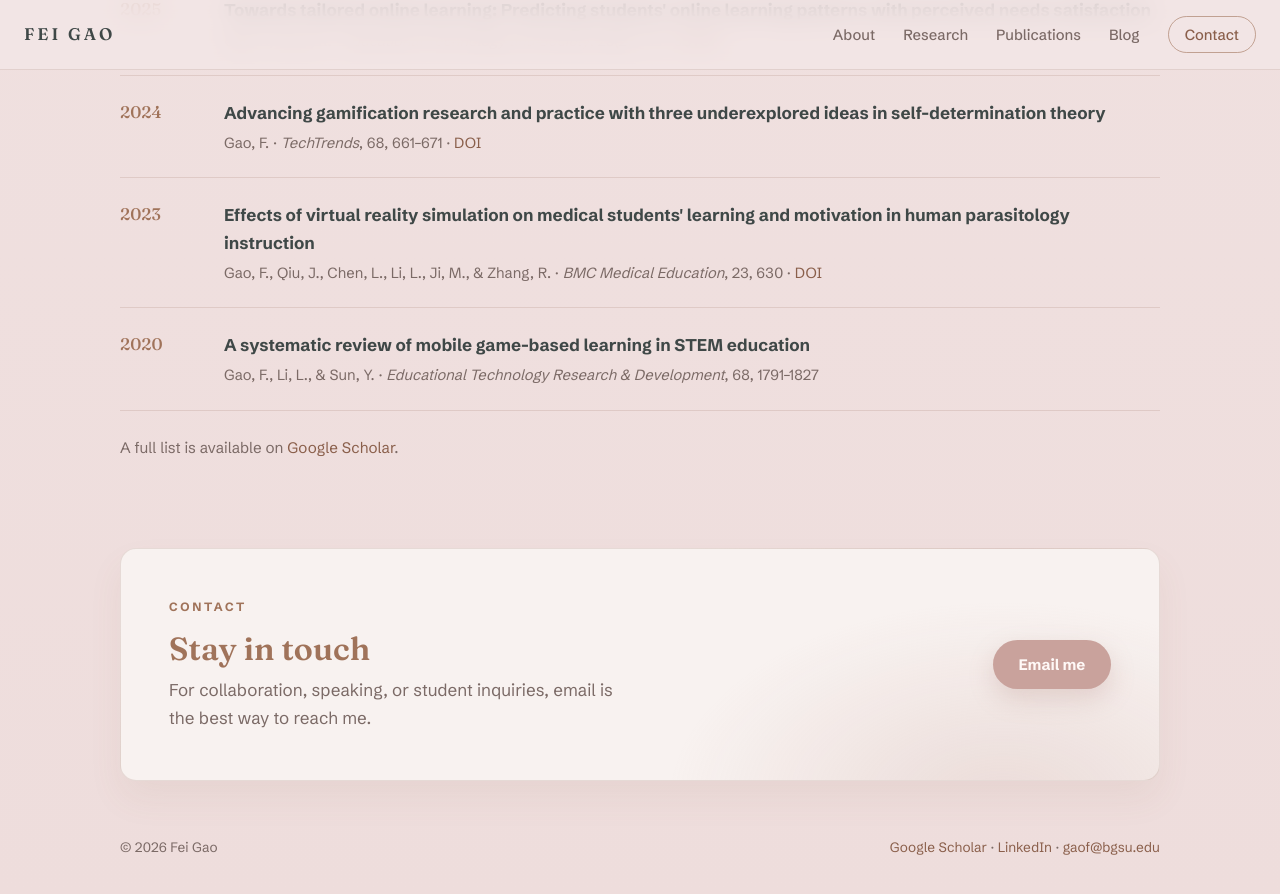
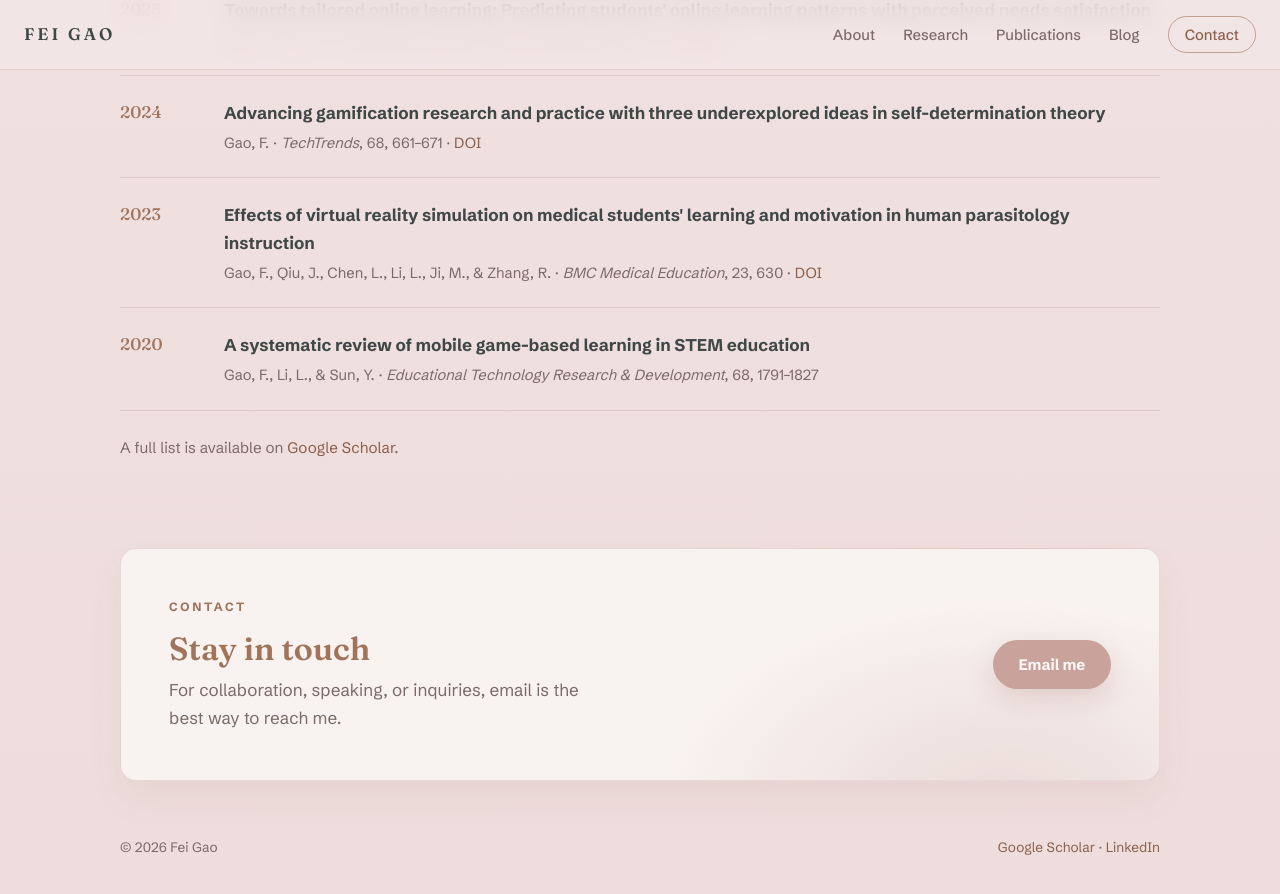
Before and after one commit to gaofei9/gaofei9.github.io, a Jekyll site: the page index.html, which Jekyll copies as it is, in a window 1280 px wide and 900 px high, scrolled down 2338 px. Shown: the top 894 px of the window. Built offline with Jekyll 4.4.1, drawn with Linux system fonts in a browser that asks for light colours.

Commit message:
Remove email address from footer
Co-Authored-By: Claude Fable 5 <noreply@anthropic.com>

```diff
--- a/index.html
+++ b/index.html
@@ -170,7 +170,7 @@
           <p class="eyebrow">Contact</p>
           <h2>Stay in touch</h2>
           <p class="contact-copy">
-            For collaboration, speaking, or student inquiries, email is the
+            For collaboration, speaking, or inquiries, email is the
             best way to reach me.
           </p>
         </div>
@@ -183,8 +183,7 @@
     <span>© 2026 Fei Gao</span>
     <span>
       <a href="https://scholar.google.com/citations?user=ddWcpbgAAAAJ&amp;hl=en">Google Scholar</a> ·
-      <a href="https://www.linkedin.com/in/gaofei/">LinkedIn</a> ·
-      <a href="mailto:gaof@bgsu.edu">gaof@bgsu.edu</a>
+      <a href="https://www.linkedin.com/in/gaofei/">LinkedIn</a>
     </span>
   </footer>
 
```
